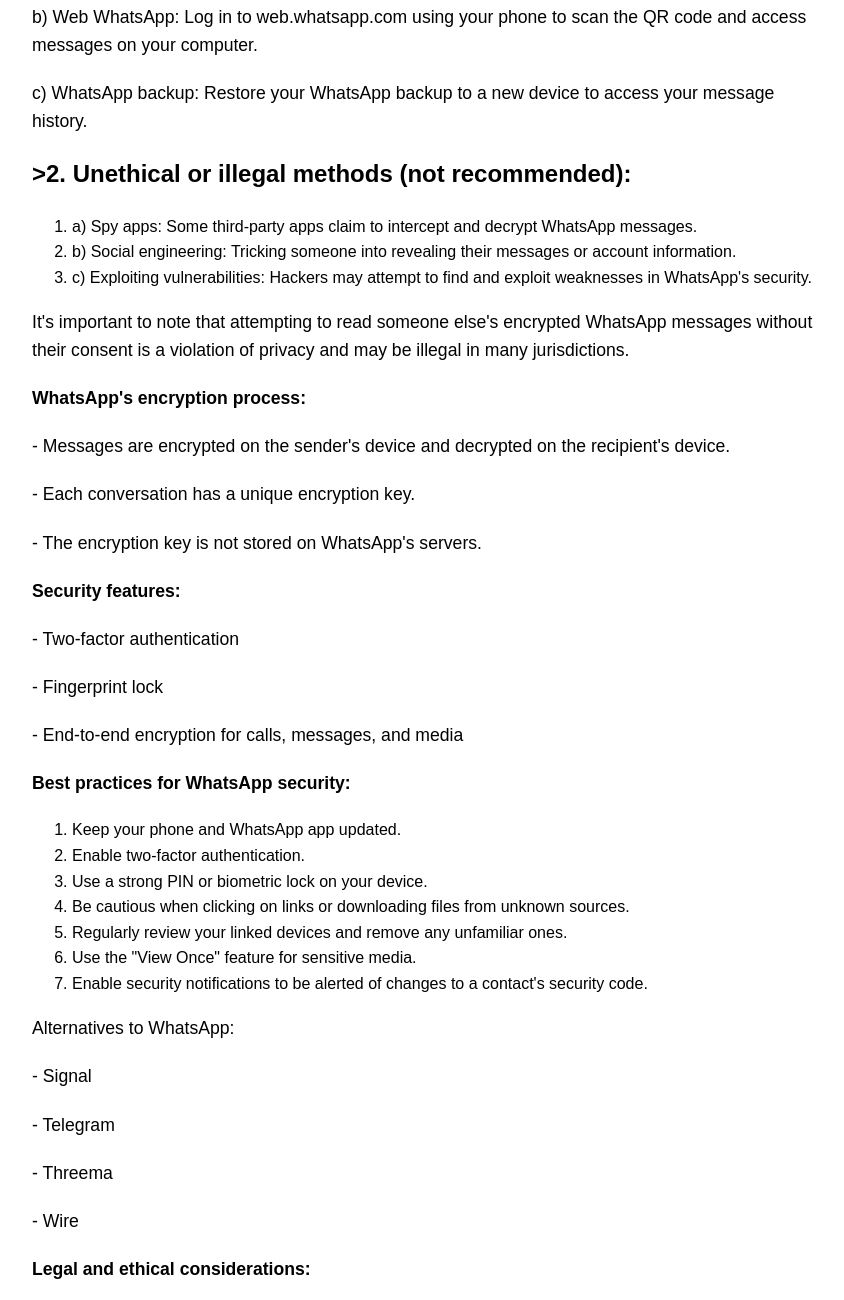
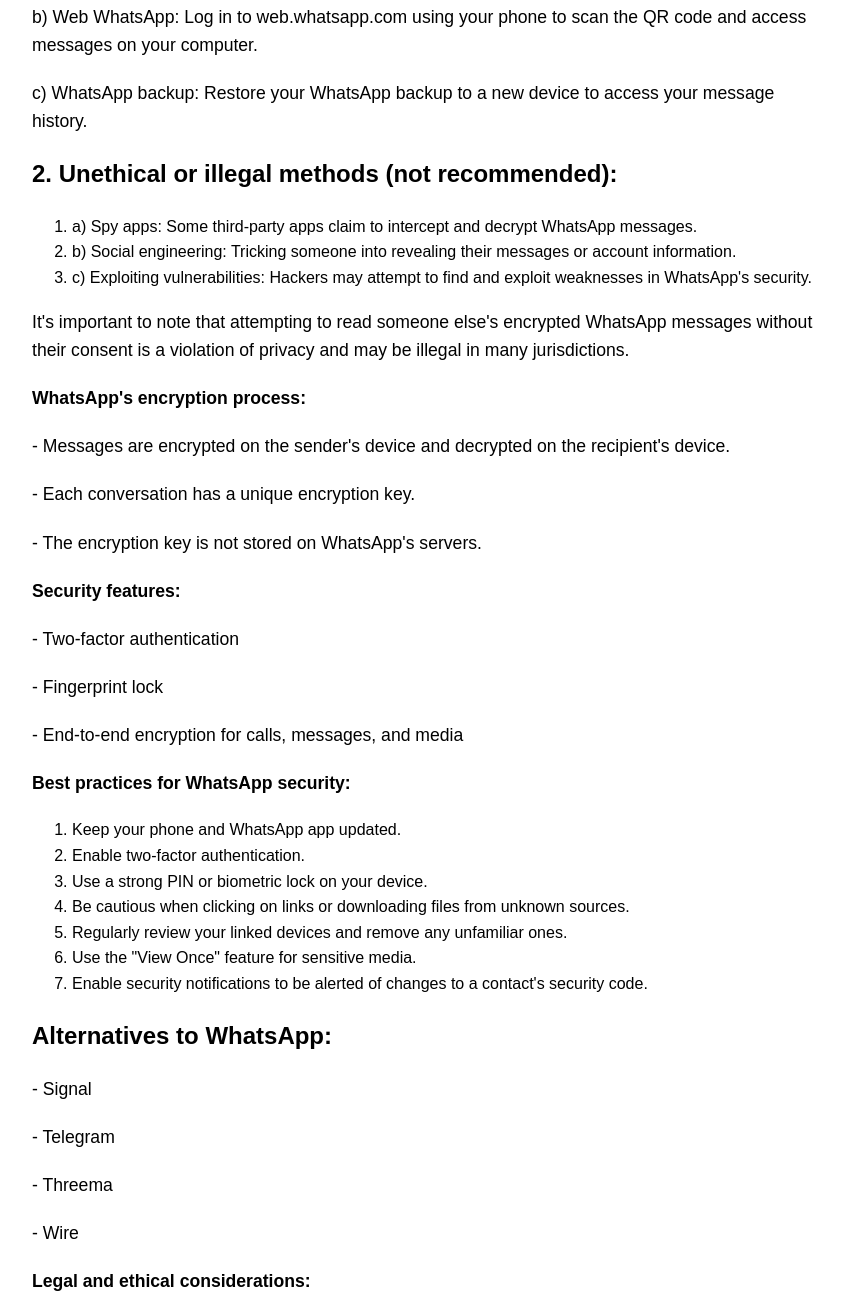
Before and after one commit to ijimsamy/apkwa, a plain HTML site: page index.html in a window 1280 px wide. Shown: the part 759-2059 px from the top of the page, without its empty margins (208-1052 px from the left). Drawn offline with Linux system fonts and the light colour scheme.

Commit message:
Update index.html

```diff
--- a/index.html
+++ b/index.html
@@ -6,7 +6,7 @@
   <meta name="description" content=" This means that only the sender and recipient can read the messages, and even WA Mod  itself cannot access the content.">
 
  <meta name="robots" content="index,follow">
-  <link rel="canonical" href="https://sassa-8wb.pages.dev">
+  <link rel="canonical" href="https://apkwa.pages.dev">
 
   <style>
     body {
@@ -62,7 +62,7 @@
 <p><span style="font-weight: 400;">b) Web WhatsApp: Log in to web.whatsapp.com using your phone to scan the QR code and access messages on your computer.</span></p>
 <p><span style="font-weight: 400;">c) WhatsApp backup: Restore your WhatsApp backup to a new device to access your message history.</span></p>
 
-<h2>>2. Unethical or illegal methods (not recommended):</h2>
+<h2>2. Unethical or illegal methods (not recommended):</h2>
 <ol>
 <li><span style="font-weight: 400;">a) Spy apps: Some third-party apps claim to intercept and decrypt WhatsApp messages.</span></li>
 <li><span style="font-weight: 400;">b) Social engineering: Tricking someone into revealing their messages or account information.</span></li>
@@ -91,7 +91,7 @@
 <li><span style="font-weight: 400;"> Enable security notifications to be alerted of changes to a contact's security code.</span></li>
 </ol>
 
-    <p><span style="font-weight: 400;">Alternatives to WhatsApp:</span></p>
+    <h2>Alternatives to WhatsApp:</h2>
 <p><span style="font-weight: 400;">- Signal</span></p>
 <p><span style="font-weight: 400;">- Telegram</span></p>
 <p><span style="font-weight: 400;">- Threema</span></p>
@@ -110,7 +110,7 @@
 <p><span style="font-weight: 400;">- Challenges for law enforcement in investigating crimes</span></p>
 <p><span style="font-weight: 400;">- Spread of misinformation and fake news</span></p>
 <p>&nbsp;</p>
-<p><span style="font-weight: 400;">Future of encrypted messaging:</span></p>
+<p><strong>Future of encrypted messaging</strong></p>
 <p><span style="font-weight: 400;">- Quantum computing may pose a threat to current encryption methods.</span></p>
 <p><span style="font-weight: 400;">- Development of more advanced encryption techniques</span></p>
 <p><span style="font-weight: 400;">- Potential regulations on encrypted messaging platforms</span></p>
```
